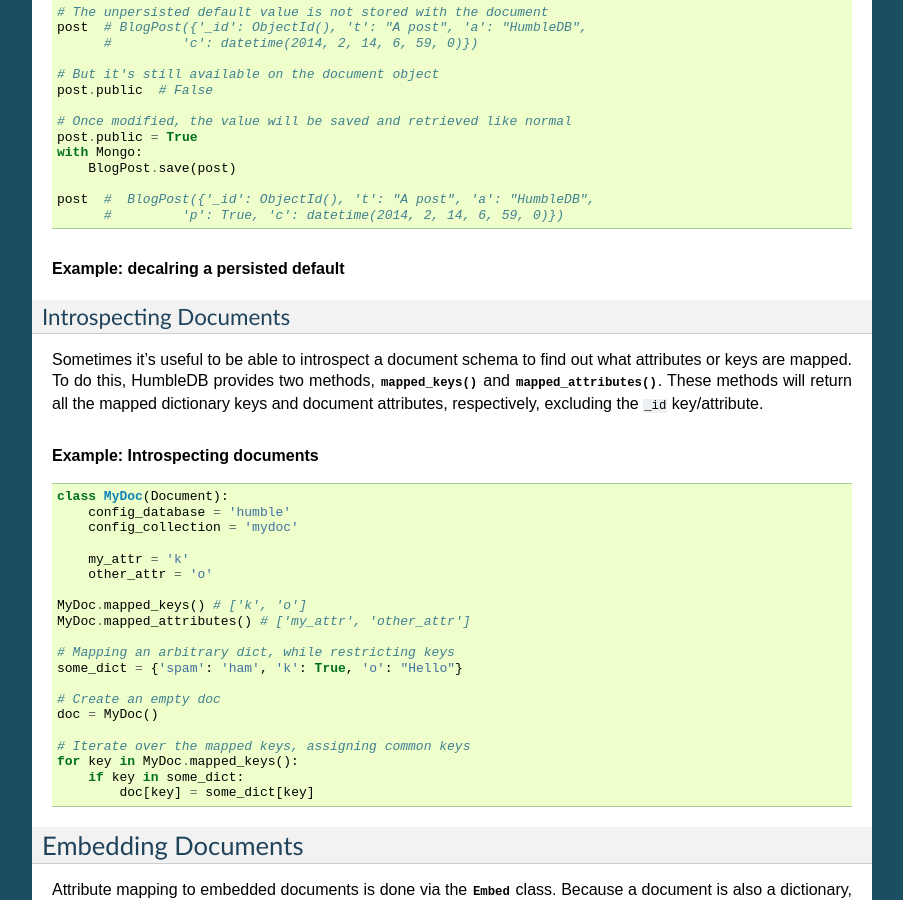
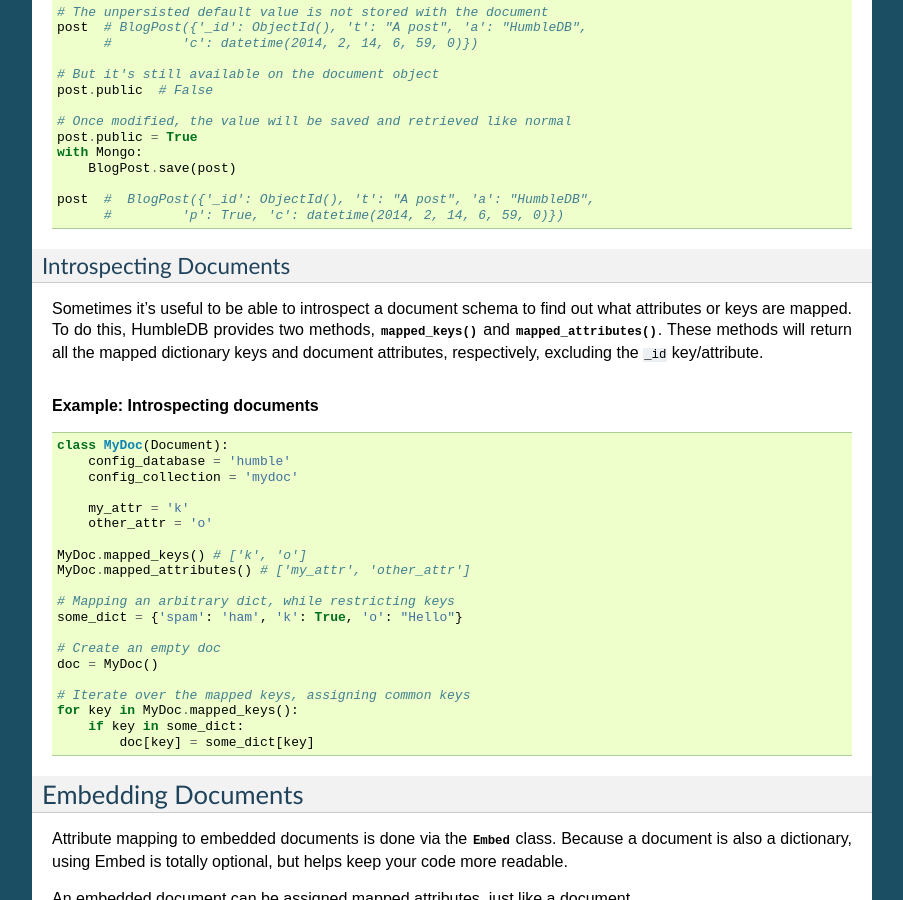
Before and after one commit to shakefu/humbledb, a Sphinx documentation site: the page built from docs/tutorial.rst, in a window 1280 px wide and 900 px high, scrolled down 5880 px. Shown: the whole window, without its empty margins (198-1101 px from the left). Built offline with Sphinx 7.4.7, drawn with Linux system fonts in a browser that asks for light colours.

Commit message:
Remove extra header.

```diff
--- a/docs/tutorial.rst
+++ b/docs/tutorial.rst
@@ -412,9 +412,6 @@ inserted into the resulting JSON.
 
    post  #  BlogPost({'_id': ObjectId(), 't': "A post", 'a': "HumbleDB",
          #         'p': True, 'c': datetime(2014, 2, 14, 6, 59, 0)})
-
-
-.. rubric:: Example: decalring a persisted default
 
 
 Introspecting Documents
```
